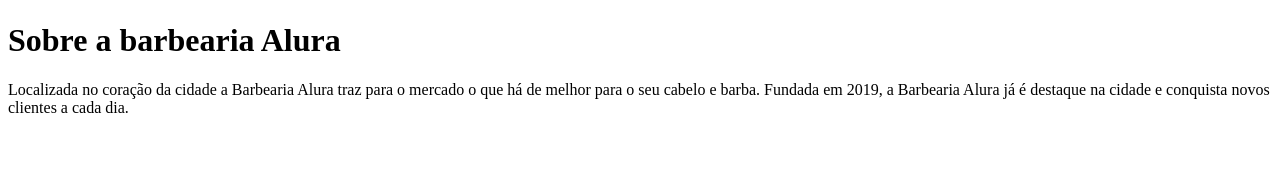
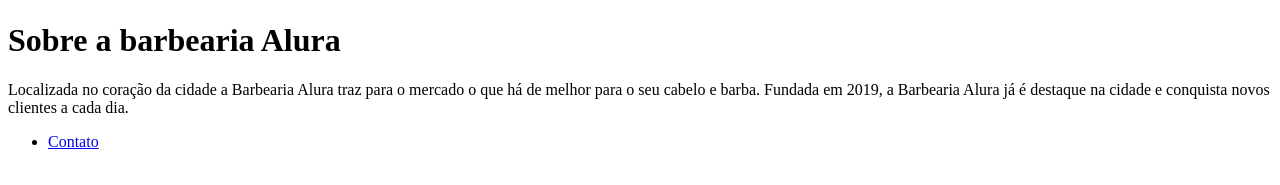
Before and after one commit to jovemgafanhotoz/schoolstuff, a plain HTML site: page index.html in a window 1280 px wide. Shown: the part 311-496 px from the top of the page. Drawn offline with Linux system fonts and the light colour scheme.

Commit message:
link para contato

```diff
--- a/index.html
+++ b/index.html
@@ -13,6 +13,10 @@
         Sobre a barbearia Alura
     </h1>
 <p>Localizada no coração da cidade a Barbearia Alura traz para o mercado o que há de melhor para o seu cabelo e barba. Fundada em 2019, a Barbearia Alura já é destaque na cidade e conquista novos clientes a cada dia.</p>
-
+<nav>
+    <ul>
+        <li><a href="contato.html">Contato</a></li>
+    </ul>
+</nav>
 </body>
 </html>
```
